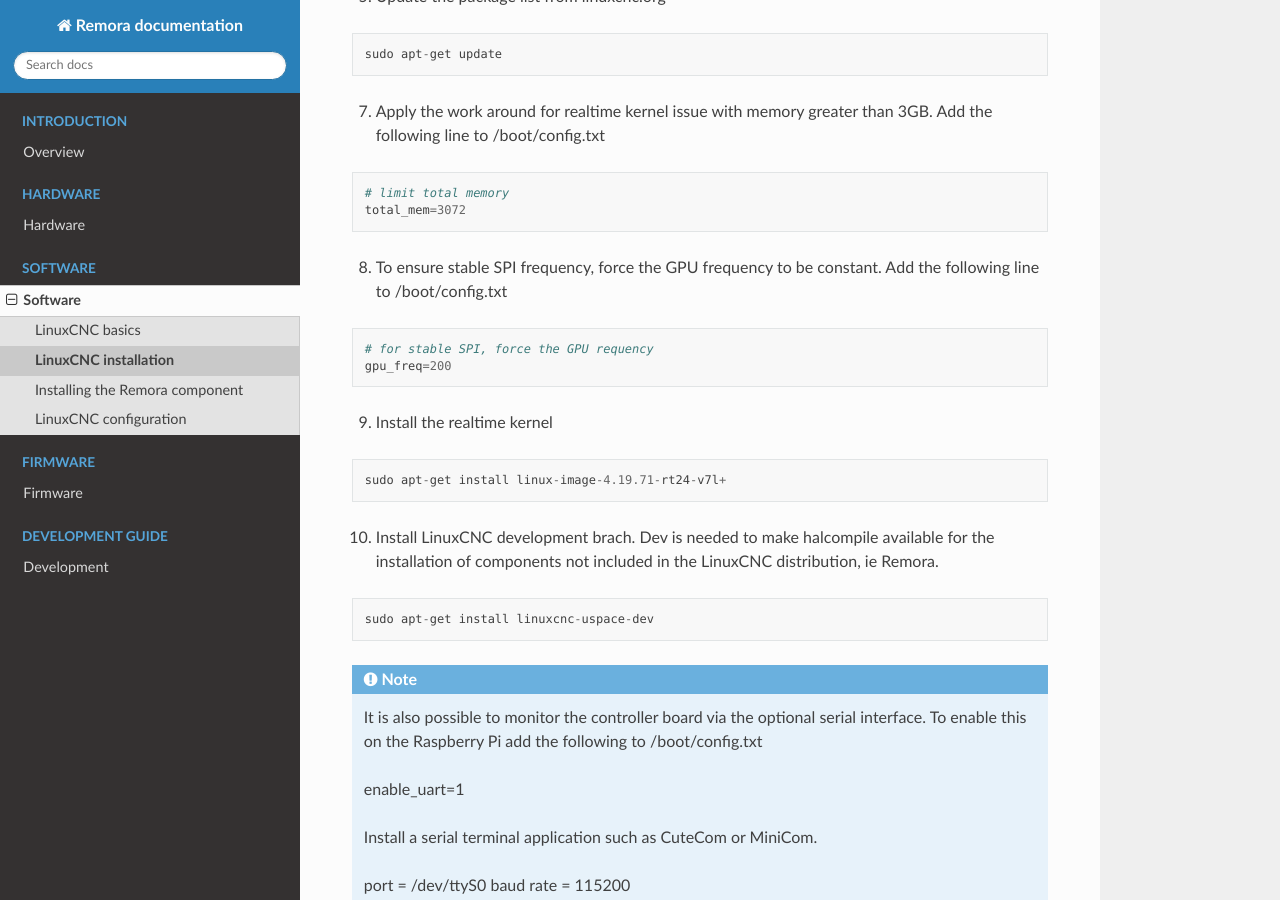
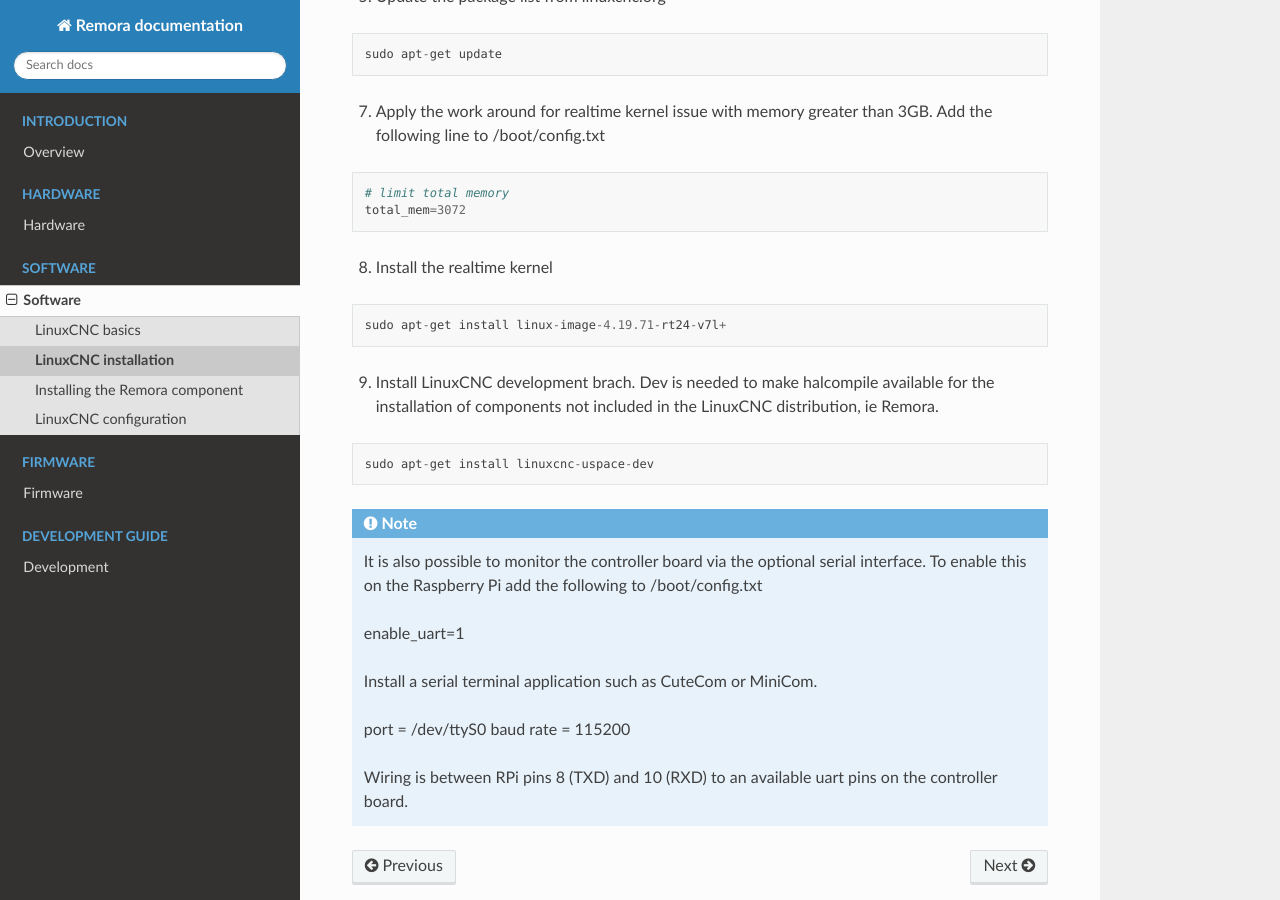
Before and after one commit to scottalford75/Remora-docs, a Sphinx documentation site: the page built from docs/source/software/linuxcnc-installation.rst, in a window 1280 px wide and 900 px high, scrolled down 500 px. Built offline with Sphinx 7.4.7 and the Read the Docs theme 2.0.0, drawn with Linux system fonts in a browser that asks for light colours.

Commit message:
Remove gpu_freq requirement

```diff
--- a/docs/source/software/linuxcnc-installation.rst
+++ b/docs/source/software/linuxcnc-installation.rst
@@ -30,20 +30,13 @@
     # limit total memory
     total_mem=3072
 
-8. To ensure stable SPI frequency, force the GPU frequency to be constant. Add the following line to /boot/config.txt
-
-.. code-block::
-
-    # for stable SPI, force the GPU requency
-    gpu_freq=200
-
-9. Install the realtime kernel
+8. Install the realtime kernel
 
 .. code-block::
 
     sudo apt-get install linux-image-4.19.71-rt24-v7l+
 
-10. Install LinuxCNC development brach. Dev is needed to make halcompile available for the installation of components not included in the LinuxCNC distribution, ie Remora.
+9. Install LinuxCNC development brach. Dev is needed to make halcompile available for the installation of components not included in the LinuxCNC distribution, ie Remora.
 
 .. code-block::
 
```
Also changed, not shown: docs/source/development/development.rst (+16 -0 lines).
